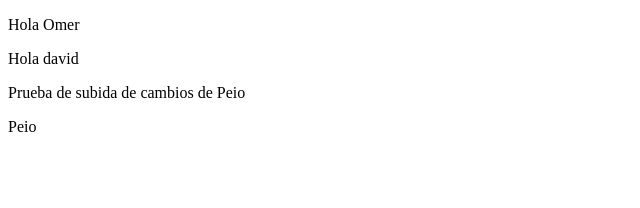
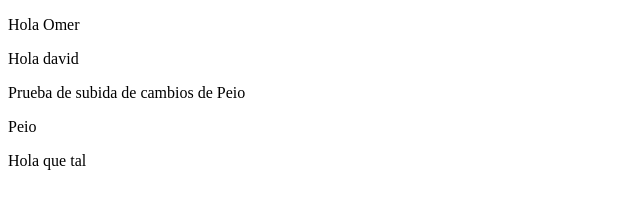
Before and after one commit to dcerrato001/Proyecto_modulo_1, a plain HTML site: page index.html in a window 1280 px wide. Shown: the whole page, without its empty margins (0-640 px from the left). Drawn offline with Linux system fonts and the light colour scheme.

Commit message:
prueba hola que tal

```diff
--- a/index.html
+++ b/index.html
@@ -11,5 +11,6 @@
     <p>Hola david</p>
     <p>Prueba de subida de cambios de Peio</p>
     <p>Peio</p>
+    <p>Hola que tal</p>
 </body>
 </html>
```
